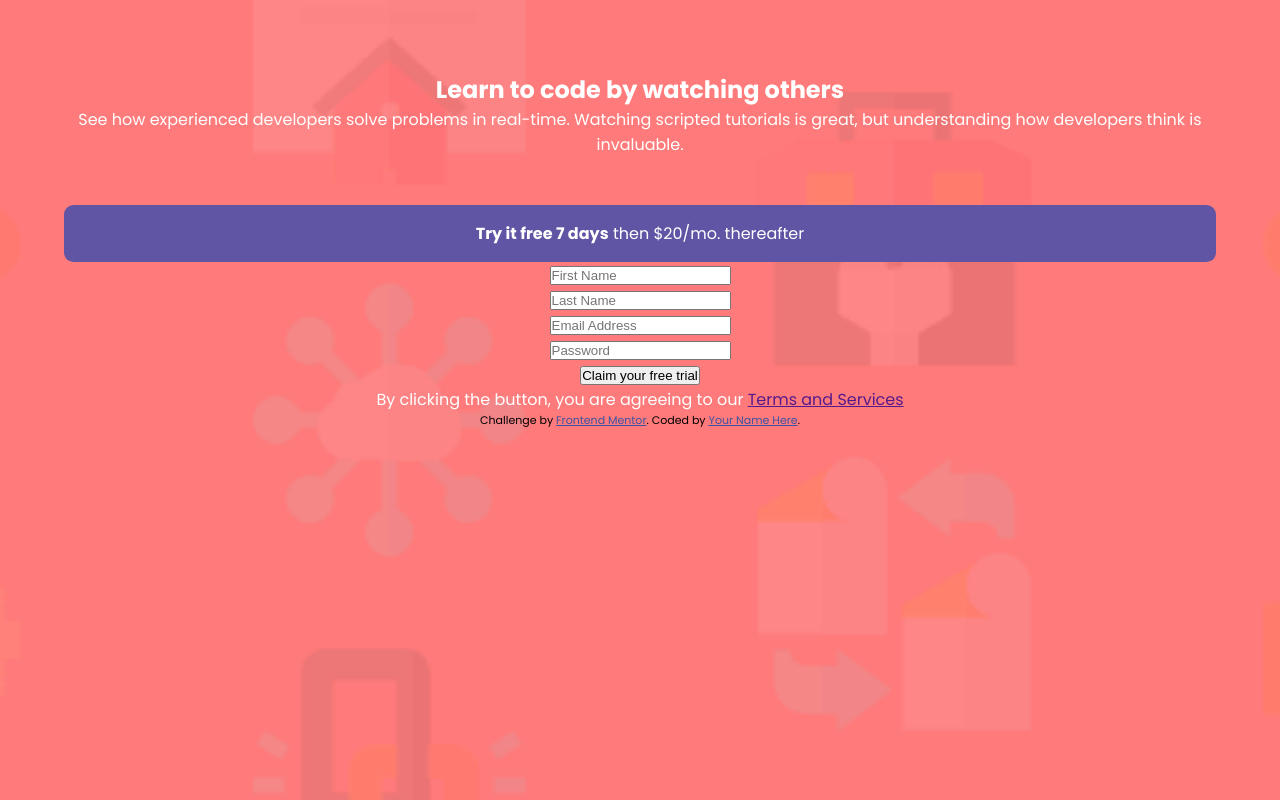
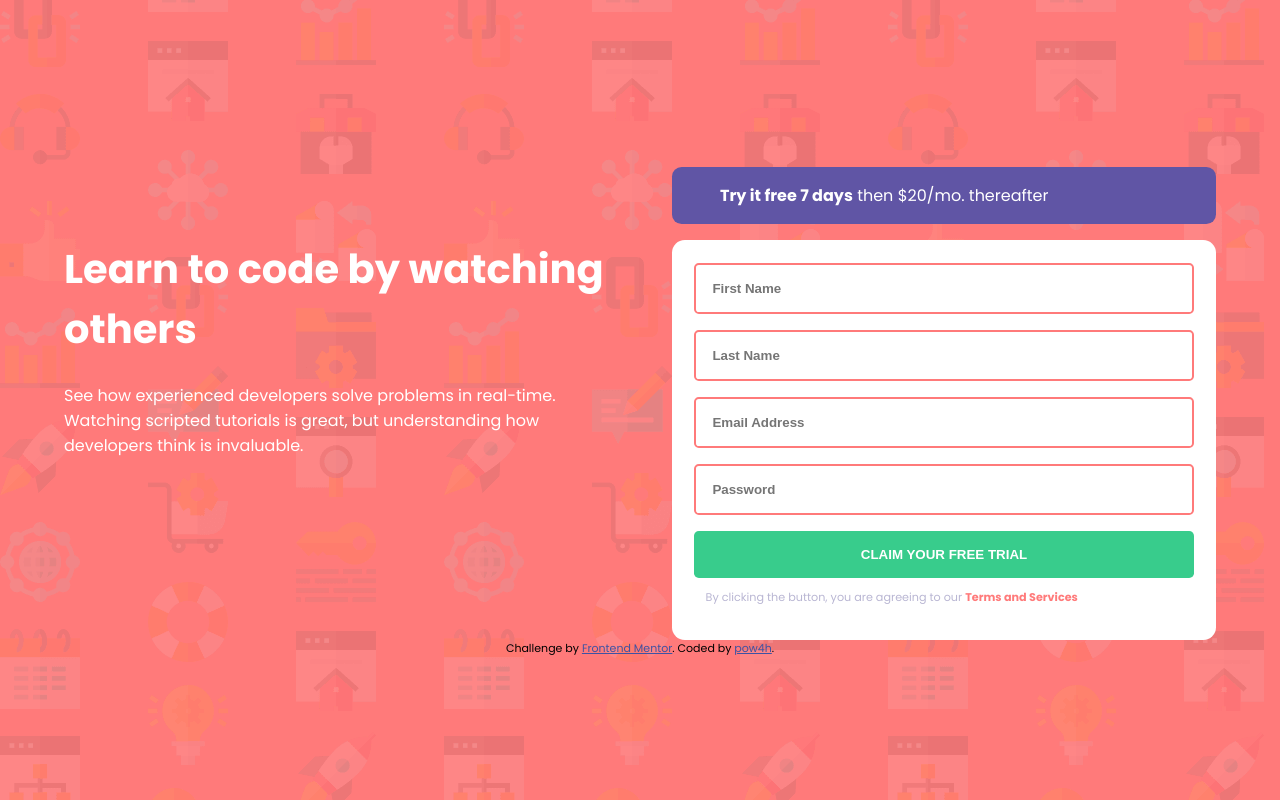
Before and after one commit to kubas33/intro-component-with-signup-form, a plain HTML site: page index.html in a window 1280 px wide. Drawn offline with Linux system fonts and the light colour scheme.

Commit message:
Add form validation and further styling

```diff
--- a/index.html
+++ b/index.html
@@ -19,6 +19,7 @@
 </head>
 <body>
   <main>
+    <section>
       <hgroup>
         <h1>Learn to code by watching others</h1>
         <p>
@@ -26,40 +27,50 @@
           but understanding how developers think is invaluable.
         </p>
       </hgroup>
-    <p class="try-it"><strong>Try it free 7 days</strong> then $20/mo. thereafter</p>
+      <p class="try-it"><strong>Try it free 7 days</strong> <span>then $20/mo. thereafter</span></p>
       <div class="form-container">
-      <form action="">
+        <form action="" novalidate>
           <ul style="list-style-type: none;">
             <li>
-            <label for="name" class="visually-hidden">First Name</label>
-            <input type="text" name="f-name" id="f-name" placeholder="First Name">
+              <label for="f-name" class="visually-hidden">First Name</label>
+              <input type="text" name="f-name" id="f-name" placeholder="First Name" required>
+              <img class="error" src="./images/icon-error.svg" alt="">
+              <p class="error" id="f-name-error" aria-live="polite">aa</p>
             </li>
             <li>
-            <label for="last name" class="visually-hidden">Last Name</label>
-            <input type="text" name="l-name" id="l-name" placeholder="Last Name">
+              <label for="l-name" class="visually-hidden">Last Name</label>
+              <input type="text" name="l-name" id="l-name" placeholder="Last Name" required>
+              <img class="error" src="./images/icon-error.svg" alt="">
+              <p class="error" id="l-name-error" aria-live="polite">First Name cannot be empty</p>
             </li>
             <li>
-            <label for="Email" class="visually-hidden">Email Address</label>
-            <input type="text" name="email" id="email" placeholder="Email Address">
+              <label for="email" class="visually-hidden">Email Address</label>
+              <input type="email" name="email" id="email" placeholder="Email Address" required>
+              <img class="error" src="./images/icon-error.svg" alt="">
+              <p class="error" aria-live="polite">First Name cannot be empty</p>
             </li>
             <li>
-            <label for="name" class="visually-hidden">Password</label>
-            <input type="text" name="f-name" id="f-name" placeholder="Password">
+              <label for="password" class="visually-hidden">Password</label>
+              <input type="password" name="password" id="password" placeholder="Password" required>
+              <img class="error" src="./images/icon-error.svg" alt="">
+              <p class="error" aria-live="polite">First Name cannot be empty</p>
             </li>
             <li>
-            <button type="submit" value="Claim your free trial">Claim your free trial</button>
+              <button type="submit" id="submit" value="Claim your free trial">Claim your free trial</button>
             </li>
           </ul>
         </form>
-      <p>By clicking the button, you are agreeing to our <a href="">Terms and Services</a></p>
+        <p class="terms">By clicking the button, you are agreeing to our <a href="">Terms and Services</a></p>
       </div>
+    </section>
   </main>
 
   <footer>
     <p class="attribution">
       Challenge by <a href="https://www.frontendmentor.io?ref=challenge" target="_blank">Frontend Mentor</a>.
-      Coded by <a href="#">Your Name Here</a>.
+      Coded by <a href="#">pow4h</a>.
     </p>
   </footer>
+  <script src="script.js"></script>
 </body>
 </html>
--- a/style.css
+++ b/style.css
@@ -19,15 +19,19 @@ body {
     background-repeat: no-repeat;
     background-size: cover;
     background-color: var(--col-prim-red);
+    min-height: 100dvh;
+    display: grid;
+    place-content: center;
 }
 
-main {
+section {
     display: grid;
     max-width: 90vw;
     margin: auto;
     text-align: center;
     color: hsl(0, 10%, 100%);
     padding-top: 3vh;
+    row-gap: 1rem;
 }
 
 h1 {
@@ -47,6 +51,110 @@ hgroup {
     -moz-border-radius: .6rem;
     -ms-border-radius: .6rem;
     -o-border-radius: .6rem;
+    max-height: min-content;
+    font-weight: 400;
+}
+
+.form-container {
+    background-color: white;
+    border-radius: .8rem;
+    color: var(--col-neut-gray-blue);
+    padding: 1.4rem;
+}
+
+ul {
+    display: flex;
+    flex-direction: column;
+    gap: 1rem;
+}
+
+ul li {
+    border-radius: .5rem;
+    min-width: 100%;
+    position: relative;
+}
+
+input, #submit {
+    padding: 1rem;
+    width: 100%;
+    border-radius: .3rem;
+}
+
+input {
+    border: 1px solid var(--col-neut-gray-blue);
+    font-weight: 700;
+}
+
+input:invalid {
+    border: 2px solid var(--col-prim-red);
+}
+
+#submit {
+    background-color: var(--col-prim-green);
+    color: white;
+    text-transform: uppercase;
+    border: none;
+    font-weight: 600;
+}
+
+.terms {
+    font-weight: 400;
+    font-size: .7rem;
+    padding: .7rem;
+}
+.terms a {
+    color: var(--col-prim-red);
+    font-weight: 700;
+    text-decoration: none;
+}
+
+.error {
+    display: none;
+    text-align: right;
+    font-size: .6rem;
+    color: var(--col-prim-red);
+    font-weight: 600;
+    margin-top: .2rem;
+    font-style: italic;
+}
+
+.active {
+    display: block;
+}
+
+img.error {
+    position: absolute;
+    right: 1rem;
+    bottom: calc(50% - 6px);
+}
+
+@media screen and (min-width: 38rem) {
+
+    body {
+        background-image: url(./images/bg-intro-desktop.png);
+    }
+    section {
+        grid-template-columns: 1fr 1fr;
+        grid-template-rows: .1fr 1fr;
+        text-align: left;
+        column-gap: 5vw;
+    }
+
+    h1 {
+        padding: 1.5rem 0;
+        font-size: clamp(1.5rem, 4vw, 2.5rem);
+    }
+
+    hgroup {
+        grid-row-start: 1;
+        grid-row-end: 3;
+        grid-column-start: 1;
+
+    }
+
+    .try-it {
+        padding: 1rem 3rem;
+    }
 }
 
 .visually-hidden {
```
Lines whose indentation alone changed are shown as unchanged.
